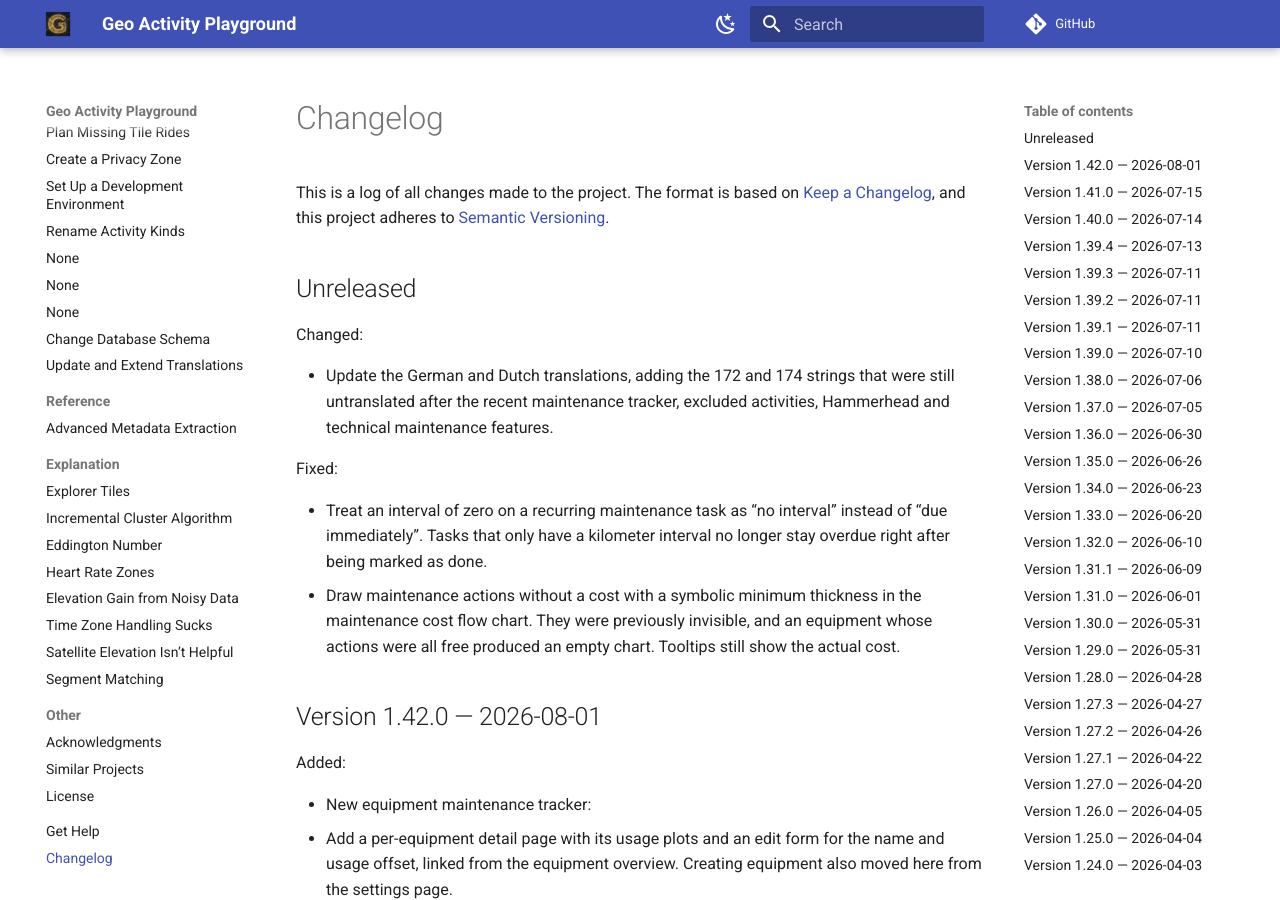
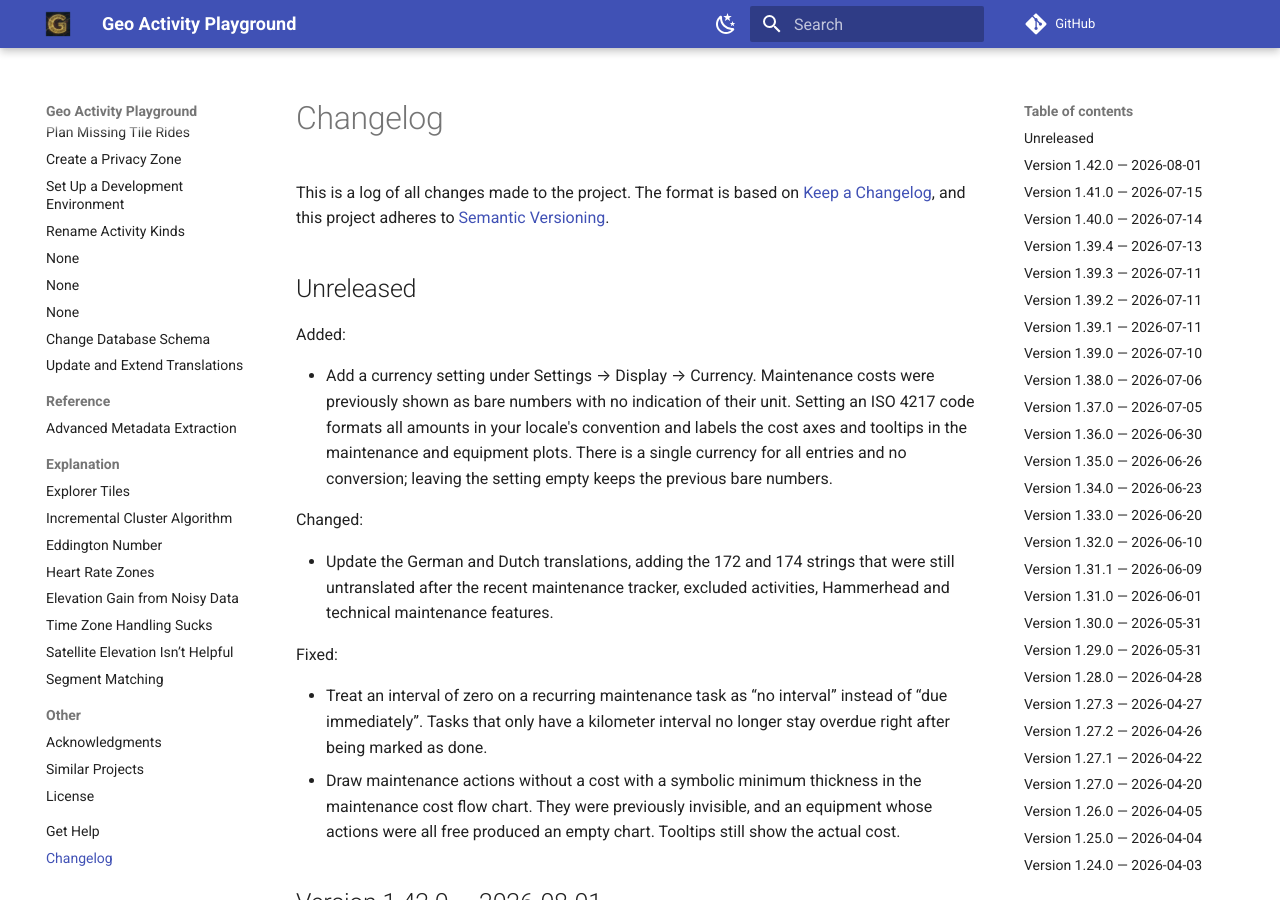
Before and after one commit to martin-ueding/geo-activity-playground, an MkDocs documentation site: the page built from docs/changelog.md, in a window 1280 px wide and 900 px high. Built offline with MkDocs 1.6.1 and Material for MkDocs 9.7.7, drawn with Linux system fonts in a browser that asks for light colours; comment, search, counter and statistics services are not loaded.

Commit message:
docs: add changelog entry for the currency setting

```diff
--- a/docs/changelog.md
+++ b/docs/changelog.md
@@ -16,6 +16,10 @@ Types of changes
 <!-- next version below this line -->
 
 ## Unreleased
+
+Added:
+
+- Add a currency setting under Settings → Display → Currency. Maintenance costs were previously shown as bare numbers with no indication of their unit. Setting an ISO 4217 code formats all amounts in your locale's convention and labels the cost axes and tooltips in the maintenance and equipment plots. There is a single currency for all entries and no conversion; leaving the setting empty keeps the previous bare numbers.
 
 Changed:
 
```
